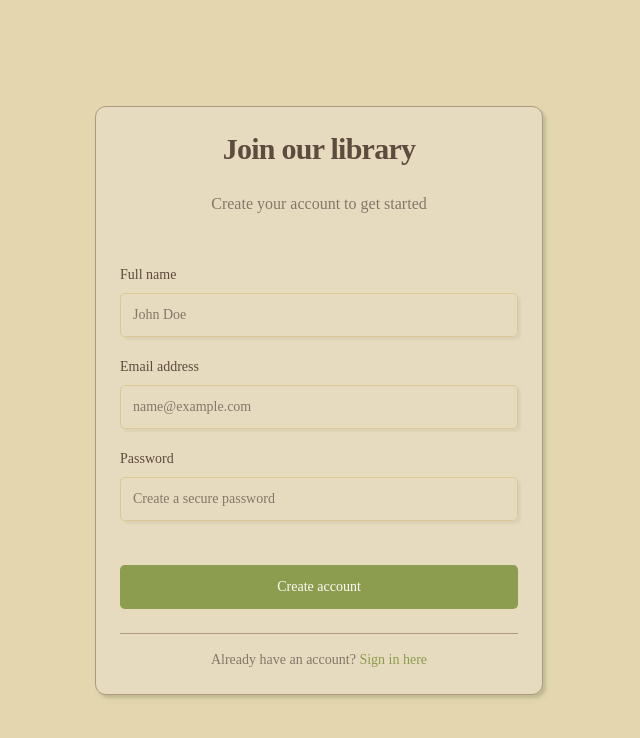
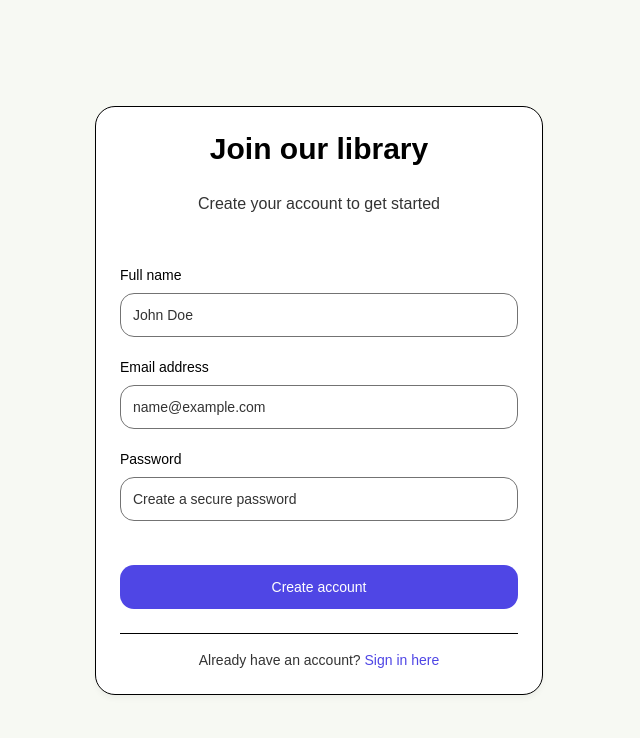
Before and after one commit to Shivk123/libary-management-system, a React (Vite) app in the folder frontend/: page /signup in a window 1280 px wide. Shown: the top 738 px of the page, without its empty margins (321-961 px from the left). Built offline with nearby package versions, Linux system fonts and the light colour scheme.

Commit message:
fix(ui): Fixed Books Card

```diff
--- a/frontend/package.json
+++ b/frontend/package.json
@@ -22,6 +22,7 @@
     "axios": "^1.12.2",
     "class-variance-authority": "^0.7.1",
     "clsx": "^2.1.1",
+    "framer-motion": "^12.23.22",
     "lucide-react": "^0.545.0",
     "react": "^19.1.1",
     "react-dom": "^19.1.1",
--- /dev/null
+++ b/frontend/src/components/cards/tiltcard.tsx
@@ -0,0 +1,55 @@
+import { Tilt } from "@/components/ui/tilt";
+
+function BasicTiltCard() {
+  return (
+    <Tilt tiltMaxAngleX={8} tiltMaxAngleY={8}>
+      <div
+        style={{
+          borderRadius: '12px',
+        }}
+        className='flex max-w-[270px] flex-col overflow-hidden border border-border bg-card'
+      >
+        <img
+          src='https://images.beta.cosmos.so/f7fcb95d-981b-4cb3-897f-e35f6c20e830?format=jpeg'
+          alt='Ghost in the shell - Kôkaku kidôtai'
+          className='h-48 w-full object-cover'
+        />
+        <div className='p-2'>
+          <h1 className='font-mono leading-snug text-card-foreground text-sm line-clamp-2'>
+            Ghost in the Shell
+          </h1>
+          <p className='text-muted-foreground text-xs'>Kôkaku kidôtai</p>
+        </div>
+      </div>
+    </Tilt>
+  );
+}
+
+function TiltSpotlight() {
+  return (
+    <div className='aspect-video max-w-sm'>
+      <Tilt
+        tiltMaxAngleX={6}
+        tiltMaxAngleY={6}
+        style={{
+          transformOrigin: 'center center',
+        }}
+        className='group relative rounded-lg'
+      >
+        <img
+          src='https://images.beta.cosmos.so/40fbc749-6796-485b-9588-20204dd7c8f0?format=jpeg'
+          alt='Ghost in the shell - Kôkaku kidôtai'
+          className='h-32 w-full rounded-lg object-cover grayscale duration-700 group-hover:grayscale-0'
+        />
+      </Tilt>
+      <div className='flex flex-col space-y-0.5 pb-0 pt-3'>
+        <h3 className='font-mono text-sm font-medium text-foreground'>
+          2001: A Space Odyssey
+        </h3>
+        <p className='text-xs text-muted-foreground'>Stanley Kubrick</p>
+      </div>
+    </div>
+  );
+}
+
+export { BasicTiltCard, TiltSpotlight };
--- /dev/null
+++ b/frontend/src/components/ui/tilt.tsx
@@ -0,0 +1,72 @@
+import React, { useRef, useEffect } from 'react';
+import { cn } from '@/lib/utils';
+
+interface TiltProps extends React.HTMLAttributes<HTMLDivElement> {
+  children: React.ReactNode;
+  tiltMaxAngleX?: number;
+  tiltMaxAngleY?: number;
+  perspective?: number;
+  scale?: number;
+  transitionDuration?: number;
+  transitionEasing?: string;
+}
+
+export const Tilt = React.forwardRef<HTMLDivElement, TiltProps>(
+  ({
+    children,
+    tiltMaxAngleX = 20,
+    tiltMaxAngleY = 20,
+    perspective = 1000,
+    scale = 1.05,
+    transitionDuration = 400,
+    transitionEasing = 'cubic-bezier(0.03, 0.98, 0.52, 0.99)',
+    className,
+    ...props
+  }, ref) => {
+    const tiltRef = useRef<HTMLDivElement>(null);
+
+    useEffect(() => {
+      const element = tiltRef.current;
+      if (!element) return;
+
+      const handleMouseMove = (e: MouseEvent) => {
+        const rect = element.getBoundingClientRect();
+        const x = e.clientX - rect.left;
+        const y = e.clientY - rect.top;
+        const centerX = rect.width / 2;
+        const centerY = rect.height / 2;
+        const rotateX = ((y - centerY) / centerY) * -tiltMaxAngleX;
+        const rotateY = ((x - centerX) / centerX) * tiltMaxAngleY;
+
+        element.style.transform = `perspective(${perspective}px) rotateX(${rotateX}deg) rotateY(${rotateY}deg) scale3d(${scale}, ${scale}, ${scale})`;
+      };
+
+      const handleMouseLeave = () => {
+        element.style.transform = `perspective(${perspective}px) rotateX(0deg) rotateY(0deg) scale3d(1, 1, 1)`;
+      };
+
+      element.addEventListener('mousemove', handleMouseMove);
+      element.addEventListener('mouseleave', handleMouseLeave);
+
+      return () => {
+        element.removeEventListener('mousemove', handleMouseMove);
+        element.removeEventListener('mouseleave', handleMouseLeave);
+      };
+    }, [tiltMaxAngleX, tiltMaxAngleY, perspective, scale]);
+
+    return (
+      <div
+        ref={tiltRef}
+        className={cn('transform-gpu', className)}
+        style={{
+          transition: `transform ${transitionDuration}ms ${transitionEasing}`,
+        }}
+        {...props}
+      >
+        {children}
+      </div>
+    );
+  }
+);
+
+Tilt.displayName = 'Tilt';
--- a/frontend/src/index.css
+++ b/frontend/src/index.css
@@ -4,111 +4,111 @@
 @custom-variant dark (&:is(.dark *));
 
 :root {
-  --background: oklch(0.8798 0.0534 91.7893);
-  --foreground: oklch(0.4265 0.0310 59.2153);
-  --card: oklch(0.8937 0.0395 87.5676);
-  --card-foreground: oklch(0.4265 0.0310 59.2153);
-  --popover: oklch(0.9378 0.0331 89.8515);
-  --popover-foreground: oklch(0.4265 0.0310 59.2153);
-  --primary: oklch(0.6657 0.1050 118.9078);
-  --primary-foreground: oklch(0.9882 0.0069 88.6415);
-  --secondary: oklch(0.8532 0.0631 91.1493);
-  --secondary-foreground: oklch(0.4265 0.0310 59.2153);
-  --muted: oklch(0.8532 0.0631 91.1493);
-  --muted-foreground: oklch(0.5761 0.0259 60.9323);
-  --accent: oklch(0.8361 0.0713 90.3269);
-  --accent-foreground: oklch(0.4265 0.0310 59.2153);
-  --destructive: oklch(0.7136 0.0981 29.9827);
-  --destructive-foreground: oklch(0.9790 0.0082 91.4818);
-  --border: oklch(0.6918 0.0440 59.8448);
-  --input: oklch(0.8361 0.0713 90.3269);
-  --ring: oklch(0.7350 0.0564 130.8494);
-  --chart-1: oklch(0.7350 0.0564 130.8494);
-  --chart-2: oklch(0.6762 0.0567 132.4479);
-  --chart-3: oklch(0.8185 0.0332 136.6539);
-  --chart-4: oklch(0.5929 0.0464 137.6224);
-  --chart-5: oklch(0.5183 0.0390 137.1892);
-  --sidebar: oklch(0.8631 0.0645 90.5161);
-  --sidebar-foreground: oklch(0.4265 0.0310 59.2153);
-  --sidebar-primary: oklch(0.7350 0.0564 130.8494);
-  --sidebar-primary-foreground: oklch(0.9882 0.0069 88.6415);
-  --sidebar-accent: oklch(0.9225 0.0169 88.0027);
-  --sidebar-accent-foreground: oklch(0.4265 0.0310 59.2153);
-  --sidebar-border: oklch(0.9073 0.0170 88.0044);
-  --sidebar-ring: oklch(0.7350 0.0564 130.8494);
-  --font-sans: Merriweather, serif;
-  --font-serif: Source Serif 4, serif;
-  --font-mono: JetBrains Mono, monospace;
-  --radius: 0.425rem;
-  --shadow-x: 3px;
-  --shadow-y: 3px;
-  --shadow-blur: 2px;
+  --background: oklch(0.9789 0.0082 121.6272);
+  --foreground: oklch(0 0 0);
+  --card: oklch(1.0000 0 0);
+  --card-foreground: oklch(0 0 0);
+  --popover: oklch(1.0000 0 0);
+  --popover-foreground: oklch(0 0 0);
+  --primary: oklch(0.5106 0.2301 276.9656);
+  --primary-foreground: oklch(1.0000 0 0);
+  --secondary: oklch(0.7038 0.1230 182.5025);
+  --secondary-foreground: oklch(1.0000 0 0);
+  --muted: oklch(0.9551 0 0);
+  --muted-foreground: oklch(0.3211 0 0);
+  --accent: oklch(0.7686 0.1647 70.0804);
+  --accent-foreground: oklch(0 0 0);
+  --destructive: oklch(0.6368 0.2078 25.3313);
+  --destructive-foreground: oklch(1.0000 0 0);
+  --border: oklch(0 0 0);
+  --input: oklch(0.5555 0 0);
+  --ring: oklch(0.7853 0.1041 274.7134);
+  --chart-1: oklch(0.5106 0.2301 276.9656);
+  --chart-2: oklch(0.7038 0.1230 182.5025);
+  --chart-3: oklch(0.7686 0.1647 70.0804);
+  --chart-4: oklch(0.6559 0.2118 354.3084);
+  --chart-5: oklch(0.7227 0.1920 149.5793);
+  --sidebar: oklch(0.9789 0.0082 121.6272);
+  --sidebar-foreground: oklch(0 0 0);
+  --sidebar-primary: oklch(0.5106 0.2301 276.9656);
+  --sidebar-primary-foreground: oklch(1.0000 0 0);
+  --sidebar-accent: oklch(0.7686 0.1647 70.0804);
+  --sidebar-accent-foreground: oklch(0 0 0);
+  --sidebar-border: oklch(0 0 0);
+  --sidebar-ring: oklch(0.7853 0.1041 274.7134);
+  --font-sans: DM Sans, sans-serif;
+  --font-serif: DM Sans, sans-serif;
+  --font-mono: Space Mono, monospace;
+  --radius: 1rem;
+  --shadow-x: 0px;
+  --shadow-y: 0px;
+  --shadow-blur: 0px;
   --shadow-spread: 0px;
-  --shadow-opacity: 0.15;
-  --shadow-color: hsl(88 22% 35% / 0.15);
-  --shadow-2xs: 3px 3px 2px 0px hsl(88 22% 35% / 0.07);
-  --shadow-xs: 3px 3px 2px 0px hsl(88 22% 35% / 0.07);
-  --shadow-sm: 3px 3px 2px 0px hsl(88 22% 35% / 0.15), 3px 1px 2px -1px hsl(88 22% 35% / 0.15);
-  --shadow: 3px 3px 2px 0px hsl(88 22% 35% / 0.15), 3px 1px 2px -1px hsl(88 22% 35% / 0.15);
-  --shadow-md: 3px 3px 2px 0px hsl(88 22% 35% / 0.15), 3px 2px 4px -1px hsl(88 22% 35% / 0.15);
-  --shadow-lg: 3px 3px 2px 0px hsl(88 22% 35% / 0.15), 3px 4px 6px -1px hsl(88 22% 35% / 0.15);
-  --shadow-xl: 3px 3px 2px 0px hsl(88 22% 35% / 0.15), 3px 8px 10px -1px hsl(88 22% 35% / 0.15);
-  --shadow-2xl: 3px 3px 2px 0px hsl(88 22% 35% / 0.38);
-  --tracking-normal: 0em;
+  --shadow-opacity: 0.05;
+  --shadow-color: #1a1a1a;
+  --shadow-2xs: 0px 0px 0px 0px hsl(0 0% 10.1961% / 0.03);
+  --shadow-xs: 0px 0px 0px 0px hsl(0 0% 10.1961% / 0.03);
+  --shadow-sm: 0px 0px 0px 0px hsl(0 0% 10.1961% / 0.05), 0px 1px 2px -1px hsl(0 0% 10.1961% / 0.05);
+  --shadow: 0px 0px 0px 0px hsl(0 0% 10.1961% / 0.05), 0px 1px 2px -1px hsl(0 0% 10.1961% / 0.05);
+  --shadow-md: 0px 0px 0px 0px hsl(0 0% 10.1961% / 0.05), 0px 2px 4px -1px hsl(0 0% 10.1961% / 0.05);
+  --shadow-lg: 0px 0px 0px 0px hsl(0 0% 10.1961% / 0.05), 0px 4px 6px -1px hsl(0 0% 10.1961% / 0.05);
+  --shadow-xl: 0px 0px 0px 0px hsl(0 0% 10.1961% / 0.05), 0px 8px 10px -1px hsl(0 0% 10.1961% / 0.05);
+  --shadow-2xl: 0px 0px 0px 0px hsl(0 0% 10.1961% / 0.13);
+  --tracking-normal: normal;
   --spacing: 0.25rem;
 }
 
 .dark {
-  --background: oklch(0.3303 0.0214 88.0737);
-  --foreground: oklch(0.9217 0.0235 82.1191);
-  --card: oklch(0.3583 0.0165 82.3257);
-  --card-foreground: oklch(0.9217 0.0235 82.1191);
-  --popover: oklch(0.3583 0.0165 82.3257);
-  --popover-foreground: oklch(0.9217 0.0235 82.1191);
-  --primary: oklch(0.6762 0.0567 132.4479);
-  --primary-foreground: oklch(0.2686 0.0105 61.0213);
-  --secondary: oklch(0.4448 0.0239 84.5498);
-  --secondary-foreground: oklch(0.9217 0.0235 82.1191);
-  --muted: oklch(0.3892 0.0197 82.7084);
-  --muted-foreground: oklch(0.7096 0.0171 73.6179);
-  --accent: oklch(0.6540 0.0723 90.7629);
-  --accent-foreground: oklch(0.2686 0.0105 61.0213);
-  --destructive: oklch(0.6287 0.0821 31.2958);
-  --destructive-foreground: oklch(0.9357 0.0201 84.5907);
-  --border: oklch(0.4448 0.0239 84.5498);
-  --input: oklch(0.4448 0.0239 84.5498);
-  --ring: oklch(0.6762 0.0567 132.4479);
-  --chart-1: oklch(0.6762 0.0567 132.4479);
-  --chart-2: oklch(0.7350 0.0564 130.8494);
-  --chart-3: oklch(0.5929 0.0464 137.6224);
-  --chart-4: oklch(0.6540 0.0723 90.7629);
-  --chart-5: oklch(0.5183 0.0390 137.1892);
-  --sidebar: oklch(0.3303 0.0214 88.0737);
-  --sidebar-foreground: oklch(0.9217 0.0235 82.1191);
-  --sidebar-primary: oklch(0.6762 0.0567 132.4479);
-  --sidebar-primary-foreground: oklch(0.2686 0.0105 61.0213);
-  --sidebar-accent: oklch(0.6540 0.0723 90.7629);
-  --sidebar-accent-foreground: oklch(0.2686 0.0105 61.0213);
-  --sidebar-border: oklch(0.4448 0.0239 84.5498);
-  --sidebar-ring: oklch(0.6762 0.0567 132.4479);
-  --font-sans: Merriweather, serif;
-  --font-serif: Source Serif 4, serif;
-  --font-mono: JetBrains Mono, monospace;
-  --radius: 0.425rem;
-  --shadow-x: 3px;
-  --shadow-y: 3px;
-  --shadow-blur: 2px;
+  --background: oklch(0 0 0);
+  --foreground: oklch(1.0000 0 0);
+  --card: oklch(0.2455 0.0217 257.2823);
+  --card-foreground: oklch(1.0000 0 0);
+  --popover: oklch(0.2455 0.0217 257.2823);
+  --popover-foreground: oklch(1.0000 0 0);
+  --primary: oklch(0.6801 0.1583 276.9349);
+  --primary-foreground: oklch(0 0 0);
+  --secondary: oklch(0.7845 0.1325 181.9120);
+  --secondary-foreground: oklch(0 0 0);
+  --muted: oklch(0.3211 0 0);
+  --muted-foreground: oklch(0.8452 0 0);
+  --accent: oklch(0.8790 0.1534 91.6054);
+  --accent-foreground: oklch(0 0 0);
+  --destructive: oklch(0.7106 0.1661 22.2162);
+  --destructive-foreground: oklch(0 0 0);
+  --border: oklch(0.4459 0 0);
+  --input: oklch(1.0000 0 0);
+  --ring: oklch(0.6801 0.1583 276.9349);
+  --chart-1: oklch(0.6801 0.1583 276.9349);
+  --chart-2: oklch(0.7845 0.1325 181.9120);
+  --chart-3: oklch(0.8790 0.1534 91.6054);
+  --chart-4: oklch(0.7253 0.1752 349.7607);
+  --chart-5: oklch(0.8003 0.1821 151.7110);
+  --sidebar: oklch(0 0 0);
+  --sidebar-foreground: oklch(1.0000 0 0);
+  --sidebar-primary: oklch(0.6801 0.1583 276.9349);
+  --sidebar-primary-foreground: oklch(0 0 0);
+  --sidebar-accent: oklch(0.8790 0.1534 91.6054);
+  --sidebar-accent-foreground: oklch(0 0 0);
+  --sidebar-border: oklch(1.0000 0 0);
+  --sidebar-ring: oklch(0.6801 0.1583 276.9349);
+  --font-sans: DM Sans, sans-serif;
+  --font-serif: DM Sans, sans-serif;
+  --font-mono: Space Mono, monospace;
+  --radius: 1rem;
+  --shadow-x: 0px;
+  --shadow-y: 0px;
+  --shadow-blur: 0px;
   --shadow-spread: 0px;
-  --shadow-opacity: 0.15;
-  --shadow-color: hsl(88 22% 35% / 0.15);
-  --shadow-2xs: 3px 3px 2px 0px hsl(88 22% 35% / 0.07);
-  --shadow-xs: 3px 3px 2px 0px hsl(88 22% 35% / 0.07);
-  --shadow-sm: 3px 3px 2px 0px hsl(88 22% 35% / 0.15), 3px 1px 2px -1px hsl(88 22% 35% / 0.15);
-  --shadow: 3px 3px 2px 0px hsl(88 22% 35% / 0.15), 3px 1px 2px -1px hsl(88 22% 35% / 0.15);
-  --shadow-md: 3px 3px 2px 0px hsl(88 22% 35% / 0.15), 3px 2px 4px -1px hsl(88 22% 35% / 0.15);
-  --shadow-lg: 3px 3px 2px 0px hsl(88 22% 35% / 0.15), 3px 4px 6px -1px hsl(88 22% 35% / 0.15);
-  --shadow-xl: 3px 3px 2px 0px hsl(88 22% 35% / 0.15), 3px 8px 10px -1px hsl(88 22% 35% / 0.15);
-  --shadow-2xl: 3px 3px 2px 0px hsl(88 22% 35% / 0.38);
+  --shadow-opacity: 0.05;
+  --shadow-color: #1a1a1a;
+  --shadow-2xs: 0px 0px 0px 0px hsl(0 0% 10.1961% / 0.03);
+  --shadow-xs: 0px 0px 0px 0px hsl(0 0% 10.1961% / 0.03);
+  --shadow-sm: 0px 0px 0px 0px hsl(0 0% 10.1961% / 0.05), 0px 1px 2px -1px hsl(0 0% 10.1961% / 0.05);
+  --shadow: 0px 0px 0px 0px hsl(0 0% 10.1961% / 0.05), 0px 1px 2px -1px hsl(0 0% 10.1961% / 0.05);
+  --shadow-md: 0px 0px 0px 0px hsl(0 0% 10.1961% / 0.05), 0px 2px 4px -1px hsl(0 0% 10.1961% / 0.05);
+  --shadow-lg: 0px 0px 0px 0px hsl(0 0% 10.1961% / 0.05), 0px 4px 6px -1px hsl(0 0% 10.1961% / 0.05);
+  --shadow-xl: 0px 0px 0px 0px hsl(0 0% 10.1961% / 0.05), 0px 8px 10px -1px hsl(0 0% 10.1961% / 0.05);
+  --shadow-2xl: 0px 0px 0px 0px hsl(0 0% 10.1961% / 0.13);
 }
 
 @theme inline {
@@ -162,13 +162,15 @@
   --shadow-lg: var(--shadow-lg);
   --shadow-xl: var(--shadow-xl);
   --shadow-2xl: var(--shadow-2xl);
+
+  --tracking-tighter: calc(var(--tracking-normal) - 0.05em);
+  --tracking-tight: calc(var(--tracking-normal) - 0.025em);
+  --tracking-normal: var(--tracking-normal);
+  --tracking-wide: calc(var(--tracking-normal) + 0.025em);
+  --tracking-wider: calc(var(--tracking-normal) + 0.05em);
+  --tracking-widest: calc(var(--tracking-normal) + 0.1em);
 }
 
-@layer base {
-  * {
-    @apply border-border outline-ring/50;
-  }
-  body {
-    @apply bg-background text-foreground;
-  }
+body {
+  letter-spacing: var(--tracking-normal);
 }
```
Also changed, not shown: frontend/src/pages/BookCatalog.tsx (+24 -18 lines), frontend/src/pages/BrowseBooks.tsx (+50 -50 lines), 1 other file (tests, documents, lock files or other folders).
